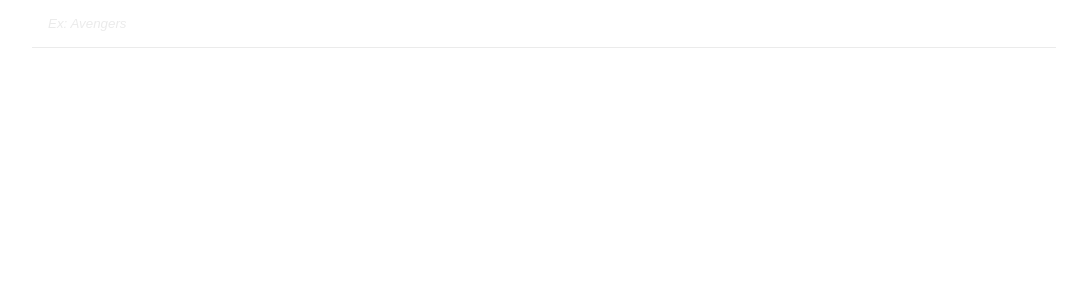
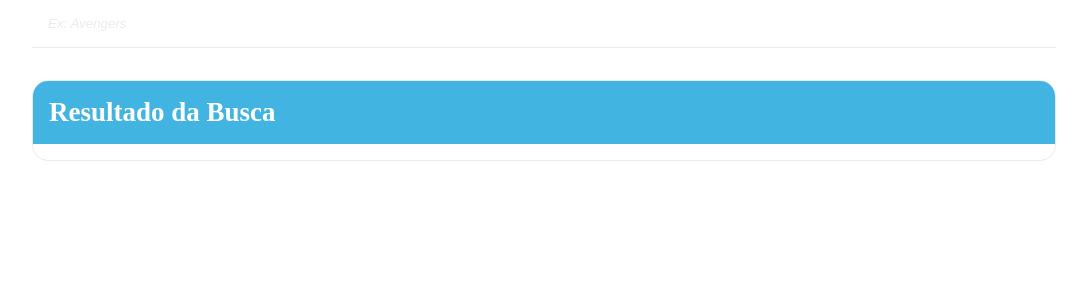
Before and after one commit to rmrantunes/filter-movies-kolabs-test, a Next.js app: page / in a window 1280 px wide. Shown: the top 300 px of the page, without its empty margins (96-1183 px from the left). Built offline with nearby package versions, Linux system fonts and the light colour scheme.

Commit message:
refactor: create a templates folder

```diff
--- a/src/pages/index.tsx
+++ b/src/pages/index.tsx
@@ -1,10 +1,5 @@
-import { Container } from 'components/Container'
-import Input from 'components/Input'
+import IndexTemplate from 'templates/index'
 
 export default function IndexPage() {
-  return (
-    <Container>
-      <Input />
-    </Container>
-  )
+  return <IndexTemplate />
 }
--- /dev/null
+++ b/src/templates/index/index.tsx
@@ -0,0 +1,16 @@
+import Aside from 'components/Aside'
+import { Container } from 'components/Container'
+import Input from 'components/Input'
+
+import * as S from './styles'
+
+export default function IndexTemplate() {
+  return (
+    <Container>
+      <Input />
+      <S.MainGrid>
+        <Aside />
+      </S.MainGrid>
+    </Container>
+  )
+}
--- /dev/null
+++ b/src/templates/index/styles.ts
@@ -0,0 +1,12 @@
+import styled from 'styled-components'
+
+export const MainGrid = styled.div`
+  display: grid;
+  margin-top: 2rem;
+  gap: 2rem;
+  grid-template-columns: 16rem 1fr;
+
+  @media (min-width: 768px) {
+    grid-template-columns: 1fr;
+  }
+`
```
